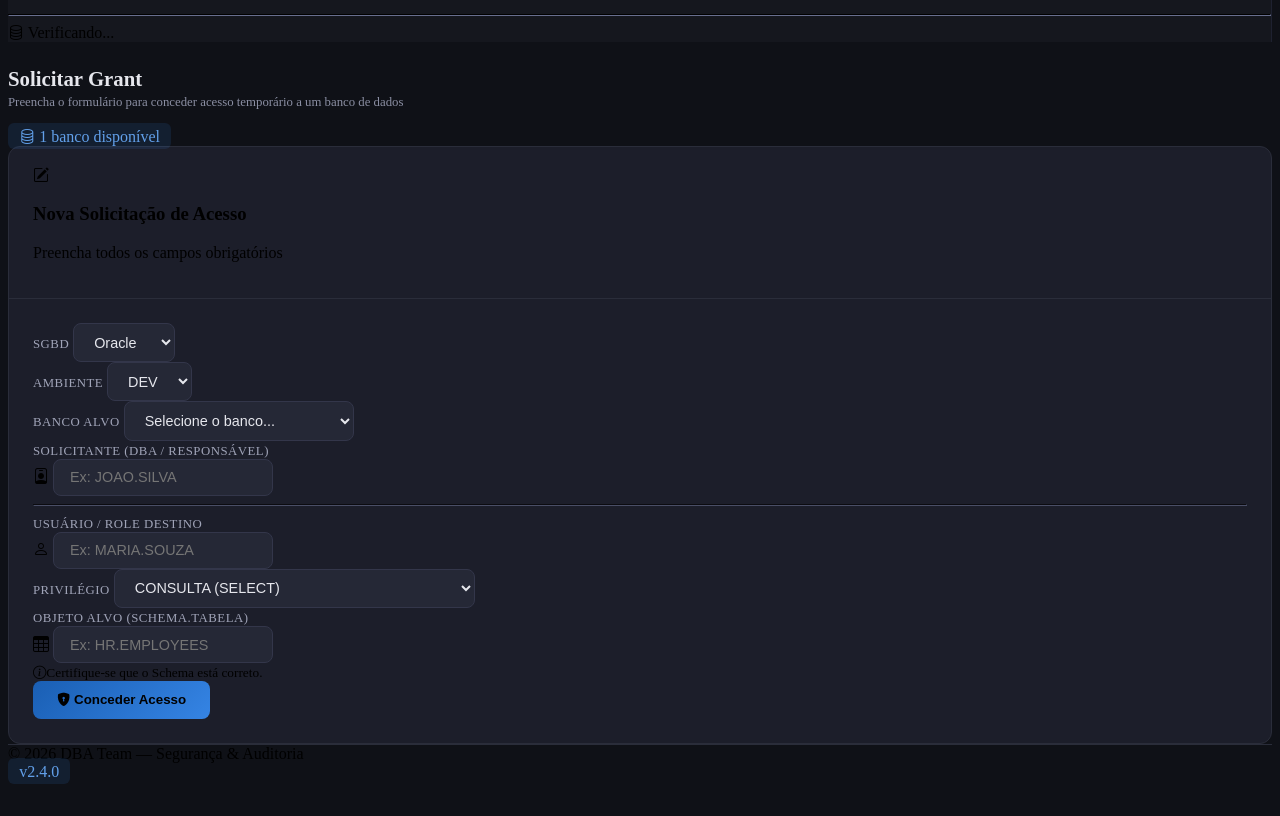
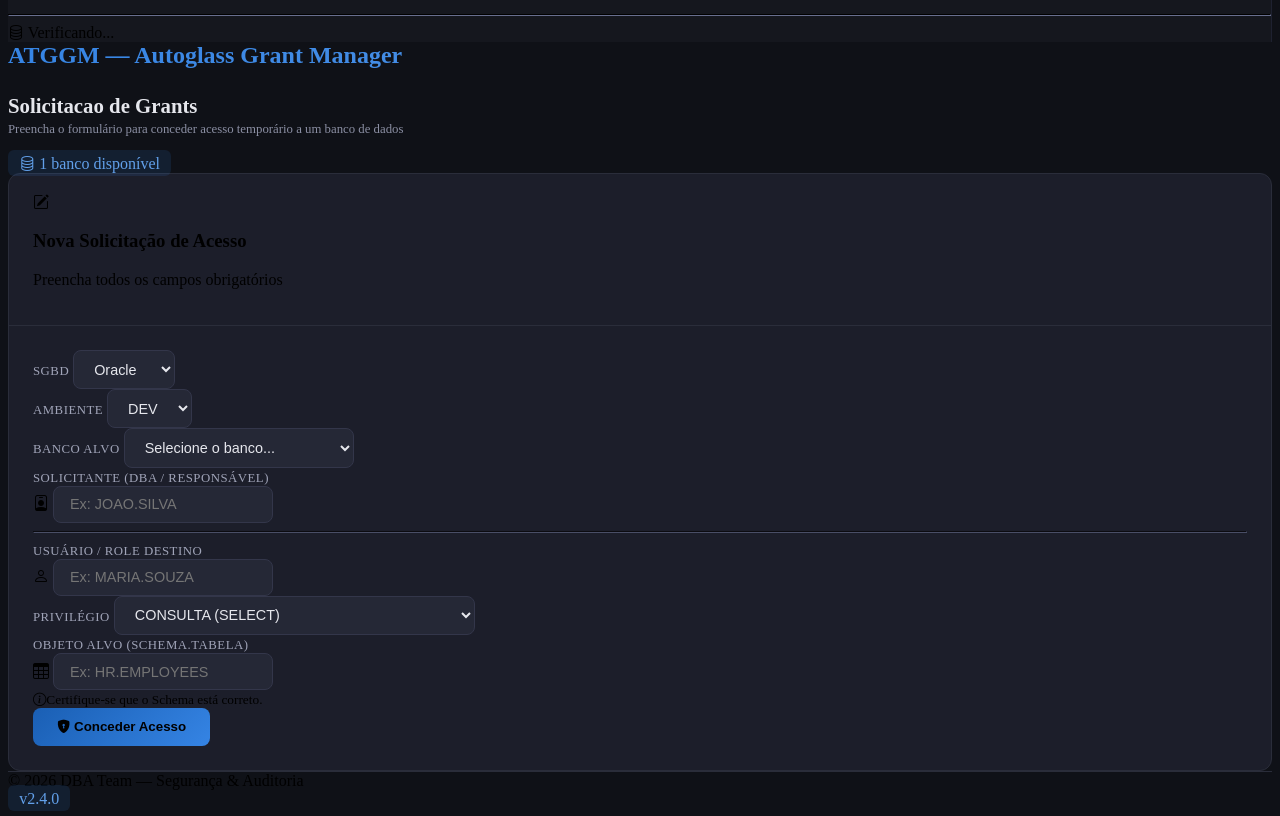
Before and after one commit to escti/ATG_Grant_Manager, a plain HTML site: page src/frontend/prototipo/index.html in a window 1280 px wide. Shown: the part 106-922 px from the top of the page. Before the commit the page ends 895 px from the top, so only its background shows below. Drawn offline with nearby package versions, Linux system fonts and the light colour scheme.

Commit message:
Ajustes visuais: titulo ATGGM com gradiente e renomeio para Solicitacao de Grants

```diff
--- a/src/frontend/prototipo/index.html
+++ b/src/frontend/prototipo/index.html
@@ -63,7 +63,7 @@
           <ul class="navbar-nav pt-4">
             <li class="nav-item mb-1">
               <a class="nav-link active" href="index.html">
-                <i class="bi bi-shield-check me-2"></i> Solicitar Grant
+                <i class="bi bi-shield-check me-2"></i> Solicitacao de Grants
               </a>
             </li>
             <li class="nav-item mb-1">
@@ -86,13 +86,20 @@
     <!-- ==================== CONTEUDO ==================== -->
     <div class="page-wrapper">
 
+      <!-- Branding -->
+      <div class="container-xl pt-3 pb-1">
+        <h1 style="font-size: 1.5rem; font-weight: 700; background: linear-gradient(135deg, #3584e4, #62a0ea); -webkit-background-clip: text; -webkit-text-fill-color: transparent; margin: 0;">
+          ATGGM &mdash; Autoglass Grant Manager
+        </h1>
+      </div>
+
       <!-- Header -->
       <div class="page-header d-print-none">
         <div class="container-xl">
           <div class="row g-3 align-items-center">
             <div class="col">
               <h2 class="page-title">
-                Solicitar Grant
+                Solicitacao de Grants
                 <small>Preencha o formulário para conceder acesso temporário a um banco de dados</small>
               </h2>
             </div>
```
Also changed, not shown: 1 other file.
